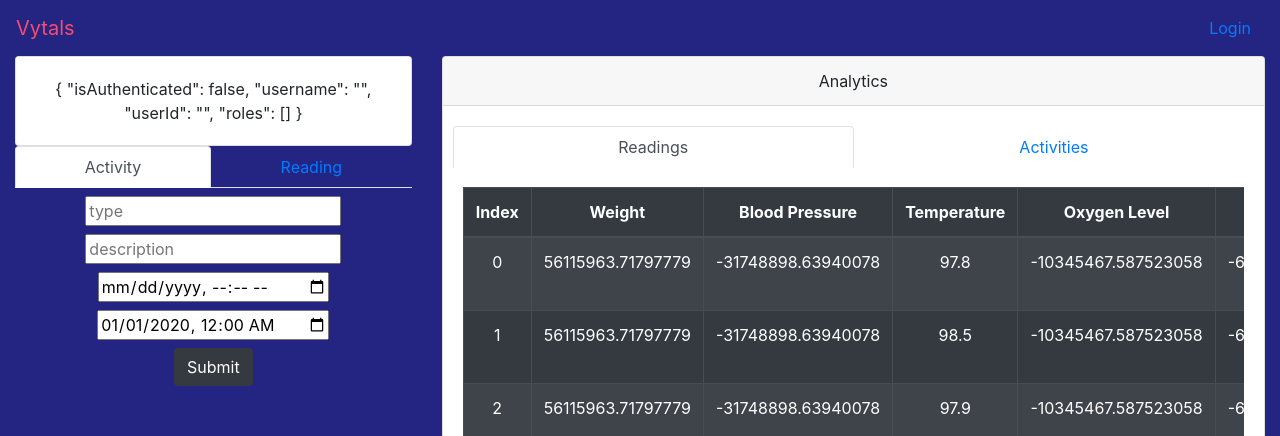
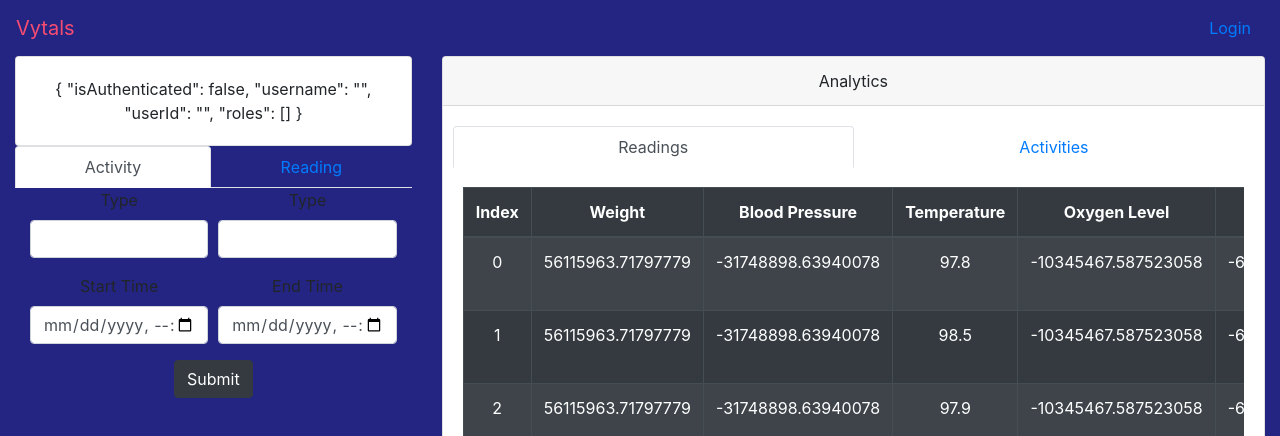
Before and after one commit to brianthf/vytals-frontend, a React (Create React App) app: page /dashboard in a window 1280 px wide. Shown: the top 436 px of the page. Built offline with nearby package versions, Linux system fonts and the light colour scheme.

Commit message:
fix activity form

```diff
--- a/src/components/Forms/Input/ActivityForm.js
+++ b/src/components/Forms/Input/ActivityForm.js
@@ -1,6 +1,6 @@
 import React from "react";
-import { Formik, Field } from "formik";
-import { Button, Col, Container, Row, Form } from "react-bootstrap";
+import { Formik } from "formik";
+import { Button, Col, Container, Form } from "react-bootstrap";
 import { RegisterSchema } from "./validation";
 
 export default function ActivityForm() {
@@ -19,63 +19,93 @@ export default function ActivityForm() {
         actions.setSubmitting(false);
       }}
     >
-      {({ errors, touched, handleSubmit }) => (
+      {({
+        errors,
+        touched,
+        values,
+        handleBlur,
+        handleChange,
+        handleSubmit,
+      }) => (
         <Container fluid style={{ textAlign: "center" }}>
           <Form noValidate onSubmit={handleSubmit}>
-            <Row className="mt-2">
-              <Col>
-                <Field name="type" placeholder="type" type="text" id="type" />
+            {/* first row of inputs */}
+            <Form.Row>
+              <Form.Group as={Col} md="6" controlId="formGroupType">
+                <Form.Label>Type</Form.Label>
+                <Form.Control
+                  type="text"
+                  name="type"
+                  value={values.type}
+                  onBlur={handleBlur}
+                  onChange={handleChange}
+                  isValid={touched.type && !errors.type}
+                  isInvalid={!!errors.type}
+                />
                 {touched.type && errors.type ? (
-                  <div className="error">{errors.type}</div>
+                  <Form.Control.FeedBack type="invalid">
+                    {errors.type}
+                  </Form.Control.FeedBack>
                 ) : null}
-              </Col>
-            </Row>
-            <Row className="mt-2">
-              <Col>
-                <Field
-                  id="description"
+              </Form.Group>
+              <Form.Group as={Col} md="6" controlId="formGroupDescription">
+                <Form.Label>Type</Form.Label>
+                <Form.Control
+                  type="text"
                   name="description"
-                  type="text"
-                  placeholder="description"
+                  value={values.description}
+                  onBlur={handleBlur}
+                  onChange={handleChange}
+                  isValid={touched.description && !errors.description}
+                  isInvalid={!!errors.description}
                 />
                 {touched.description && errors.description ? (
-                  <div className="error">{errors.description}</div>
+                  <Form.Control.FeedBack type="invalid">
+                    {errors.description}
+                  </Form.Control.FeedBack>
                 ) : null}
-              </Col>
-            </Row>
-            <Row className="mt-2">
-              <Col>
-                <Field
-                  id="start time"
+              </Form.Group>
+            </Form.Row>
+            {/* second and final row of inputs */}
+            <Form.Row>
+              <Form.Group as={Col} md="6" controlId="formGroupStartTime">
+                <Form.Label>Start Time</Form.Label>
+                <Form.Control
+                  type="datetime-local"
                   name="startTime"
-                  type="datetime-local"
-                  min="2019-01-01T00:00"
+                  value={values.startTime}
+                  onBlur={handleBlur}
+                  onChange={handleChange}
+                  isValid={touched.startTime && !errors.startTime}
+                  isInvalid={!!errors.startTime}
                 />
                 {touched.startTime && errors.startTime ? (
-                  <div className="error">{errors.startTime}</div>
+                  <Form.Control.FeedBack type="invalid">
+                    {errors.startTime}
+                  </Form.Control.FeedBack>
                 ) : null}
-              </Col>
-            </Row>
-            <Row className="mt-2">
-              <Col>
-                <Field
-                  id="password"
+              </Form.Group>
+              <Form.Group as={Col} md="6" controlId="formGroupEndTime">
+                <Form.Label>End Time</Form.Label>
+                <Form.Control
+                  type="datetime-local"
                   name="endTime"
-                  type="datetime-local"
-                  value="2020-01-01T00:00"
+                  value={values.endTime}
+                  onBlur={handleBlur}
+                  onChange={handleChange}
+                  isValid={touched.endTime && !errors.endTime}
+                  isInvalid={!!errors.endTime}
                 />
                 {touched.endTime && errors.endTime ? (
-                  <div className="error">{errors.endTime}</div>
+                  <Form.Control.FeedBack type="invalid">
+                    {errors.endTime}
+                  </Form.Control.FeedBack>
                 ) : null}
-              </Col>
-            </Row>
-            <Row className="mt-2">
-              <Col>
-                <Button type="submit" variant="dark">
-                  Submit
-                </Button>
-              </Col>
-            </Row>
+              </Form.Group>
+            </Form.Row>
+            <Button type="submit" variant="dark">
+              Submit
+            </Button>
           </Form>
         </Container>
       )}
```
